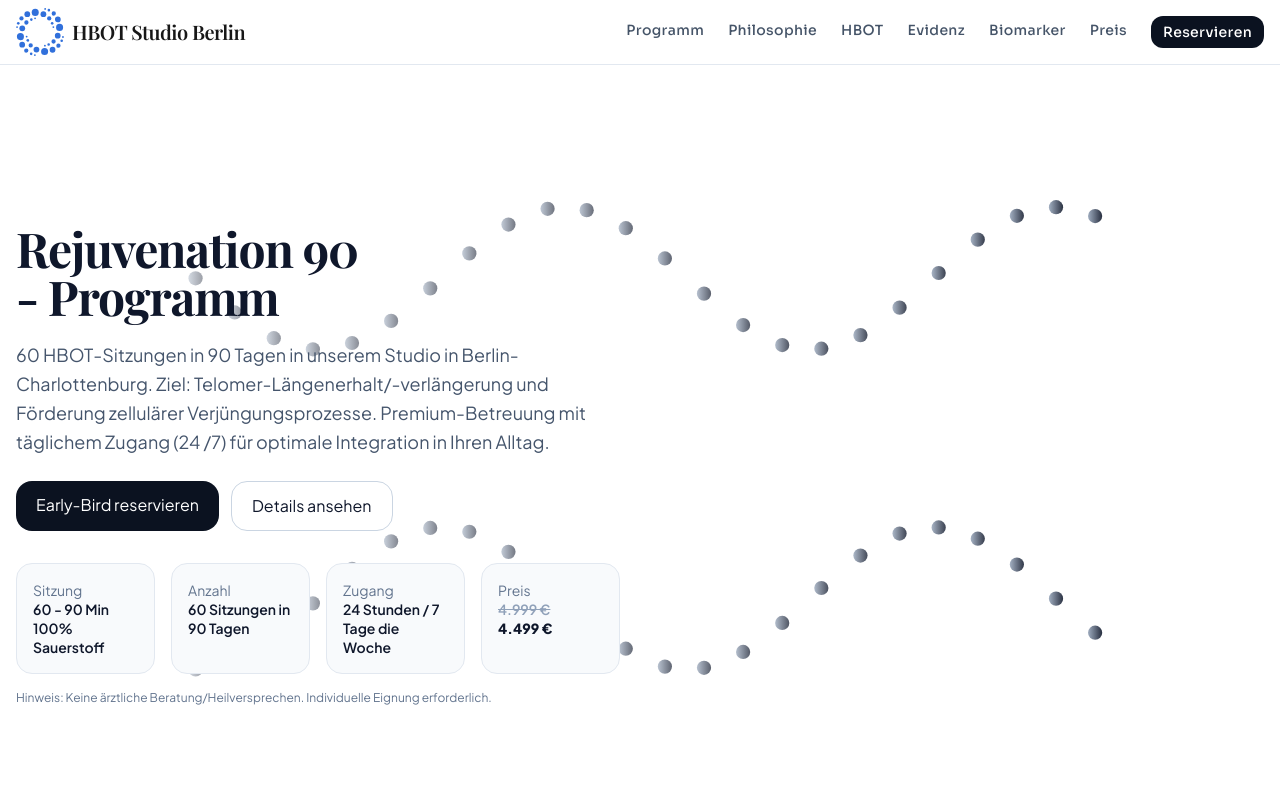
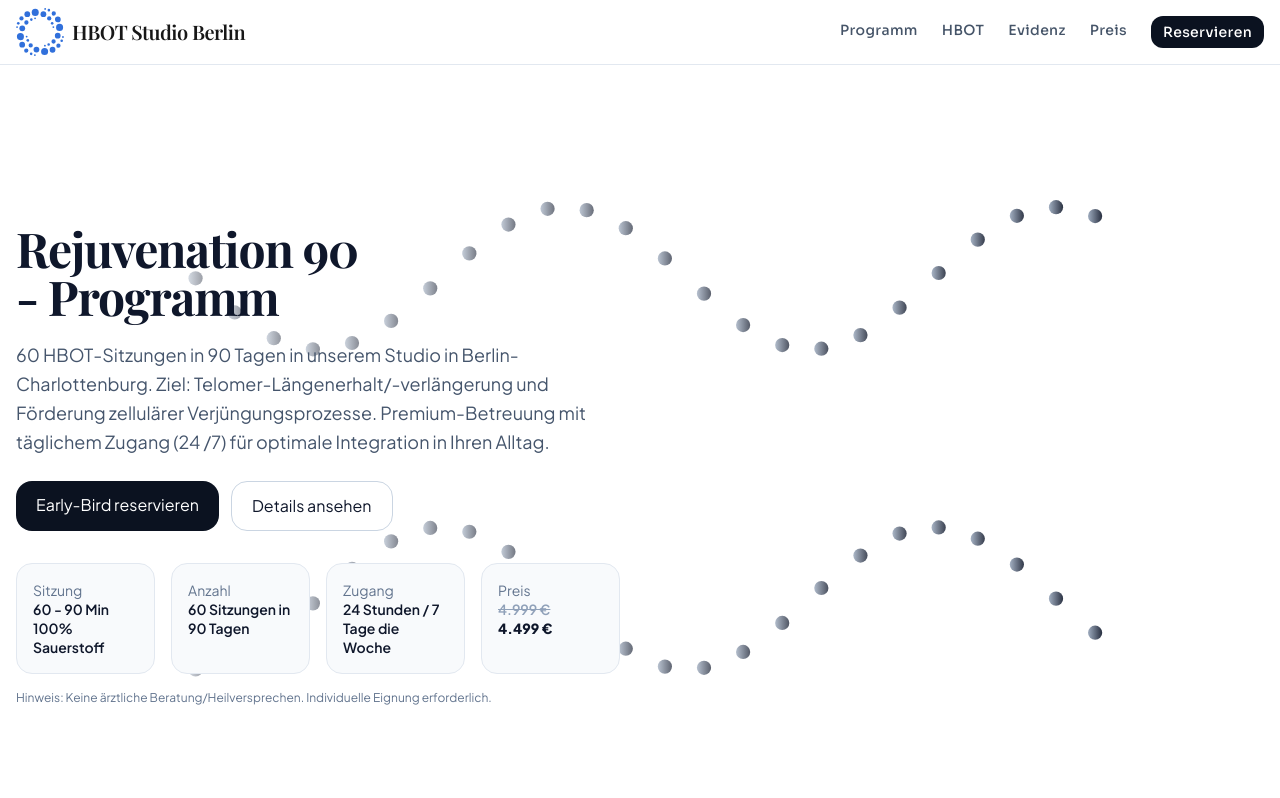
Before and after one commit to mightypup22/hbot-site, a Next.js app: page / in a window 1280 px wide. Shown: the top 798 px of the page. Built offline with nearby package versions, Linux system fonts and the light colour scheme.

Commit message:
feat: reduction of menu links

```diff
--- a/app/components/Header.tsx
+++ b/app/components/Header.tsx
@@ -49,10 +49,10 @@
         {/* Desktop Nav */}
         <nav className="hidden md:flex items-center gap-6 text-[13px] md:text-sm tracking-wide font-medium text-slate-700/90 font-nav">
           <Link href="/#programm" className="navlink transition-colors hover:text-slate-900">Programm</Link>
-          <Link href="/#philosophie" className="navlink transition-colors hover:text-slate-900">Philosophie</Link>
+          {/*<Link href="/#philosophie" className="navlink transition-colors hover:text-slate-900">Philosophie</Link>*/}
           <Link href="/#was-ist-hbot" className="navlink transition-colors hover:text-slate-900">HBOT</Link>
           <Link href="/#evidenz" className="navlink transition-colors hover:text-slate-900">Evidenz</Link>
-          <Link href="/#biomarker" className="navlink transition-colors hover:text-slate-900">Biomarker</Link>
+          {/*<Link href="/#biomarker" className="navlink transition-colors hover:text-slate-900">Biomarker</Link>*/}
           <Link href="/#preise" className="navlink transition-colors hover:text-slate-900">Preis</Link>
           <Link href="/#kontakt" className="px-3 py-1.5 rounded-xl btn-brand">Reservieren</Link>
         </nav>
@@ -75,10 +75,10 @@
         <nav className="px-4 py-6 text-sm w-full h-full grid place-items-center font-nav">
           <div className="flex flex-col items-center gap-4">
             <Link href="/#programm" onClick={() => setOpen(false)} className="py-2">Programm</Link>
-            <Link href="/#philosophie" onClick={() => setOpen(false)} className="py-2">Philosophie</Link>
+            {/*<Link href="/#philosophie" onClick={() => setOpen(false)} className="py-2">Philosophie</Link>*/}
             <Link href="/#was-ist-hbot" onClick={() => setOpen(false)} className="py-2">HBOT</Link>
             <Link href="/#evidenz" onClick={() => setOpen(false)} className="py-2">Evidenz</Link>
-            <Link href="/#biomarker" onClick={() => setOpen(false)} className="py-2">Biomarker</Link>
+            {/*<Link href="/#biomarker" onClick={() => setOpen(false)} className="py-2">Biomarker</Link>*/}
             <Link href="/#preise" onClick={() => setOpen(false)} className="py-2">Preis</Link>
             <Link href="/#kontakt" onClick={() => setOpen(false)} className="py-2 px-3 rounded-xl btn-brand w-fit">Reservieren</Link>
             {/*<hr className="w-24 border-slate-200 my-2" />
```
